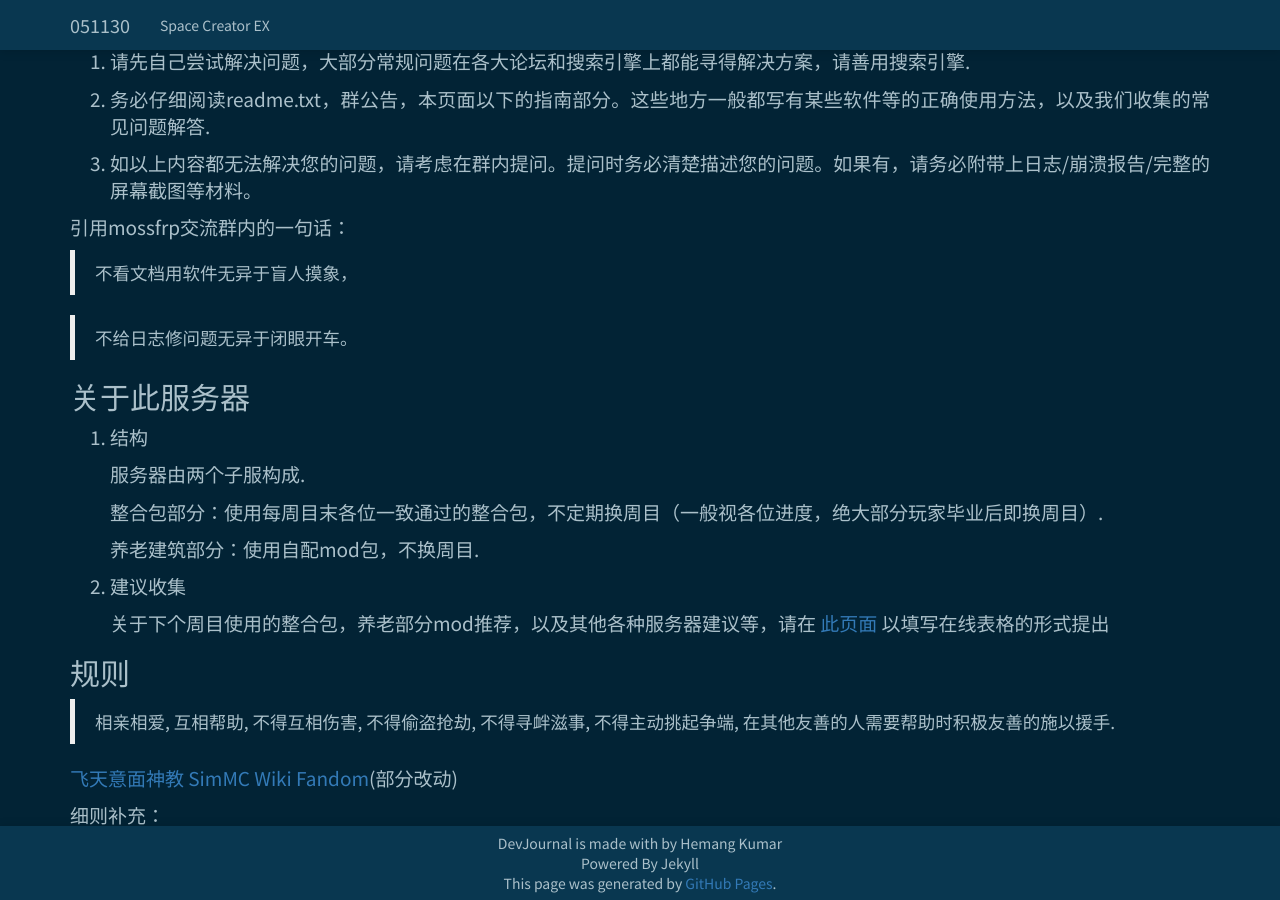
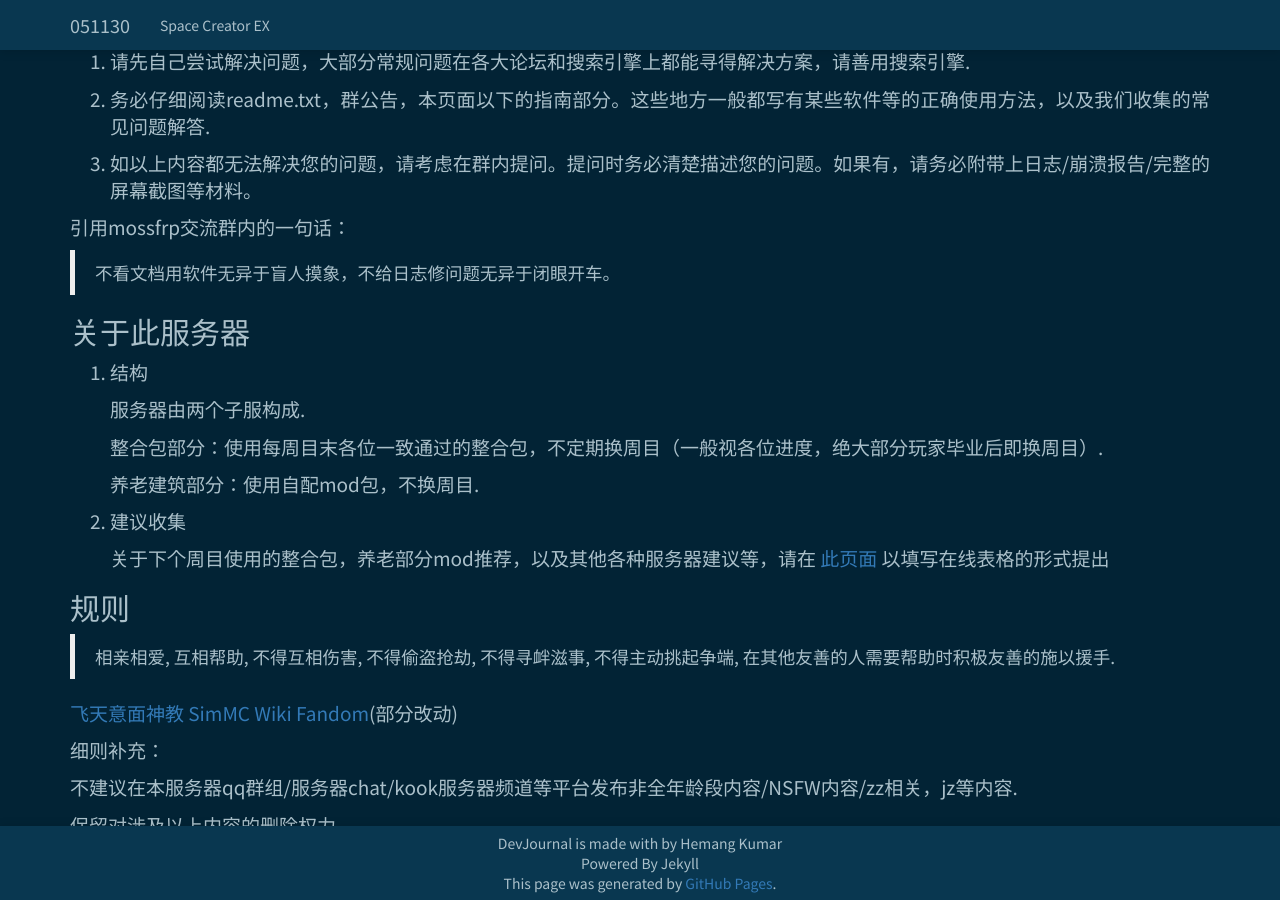
Before and after one commit to x051130x/x051130x.github.io, a Jekyll site: the page built from _posts/2022-8-19-guide.md, in a window 1280 px wide and 900 px high, scrolled down 313 px. Built offline with Jekyll 4.4.1, drawn with Linux system fonts in a browser that asks for light colours; nearby versions of some CDN libraries.

```diff
--- a/_posts/2022-8-19-guide.md
+++ b/_posts/2022-8-19-guide.md
@@ -18,9 +18,9 @@ title: 入服指南 | Space Creator EX
 
 引用mossfrp交流群内的一句话：
 
-   >不看文档用软件无异于盲人摸象，
+   >不看文档用软件无异于盲人摸象，不给日志修问题无异于闭眼开车。
 
-   >不给日志修问题无异于闭眼开车。
+
 
 ## 关于此服务器
 
```
